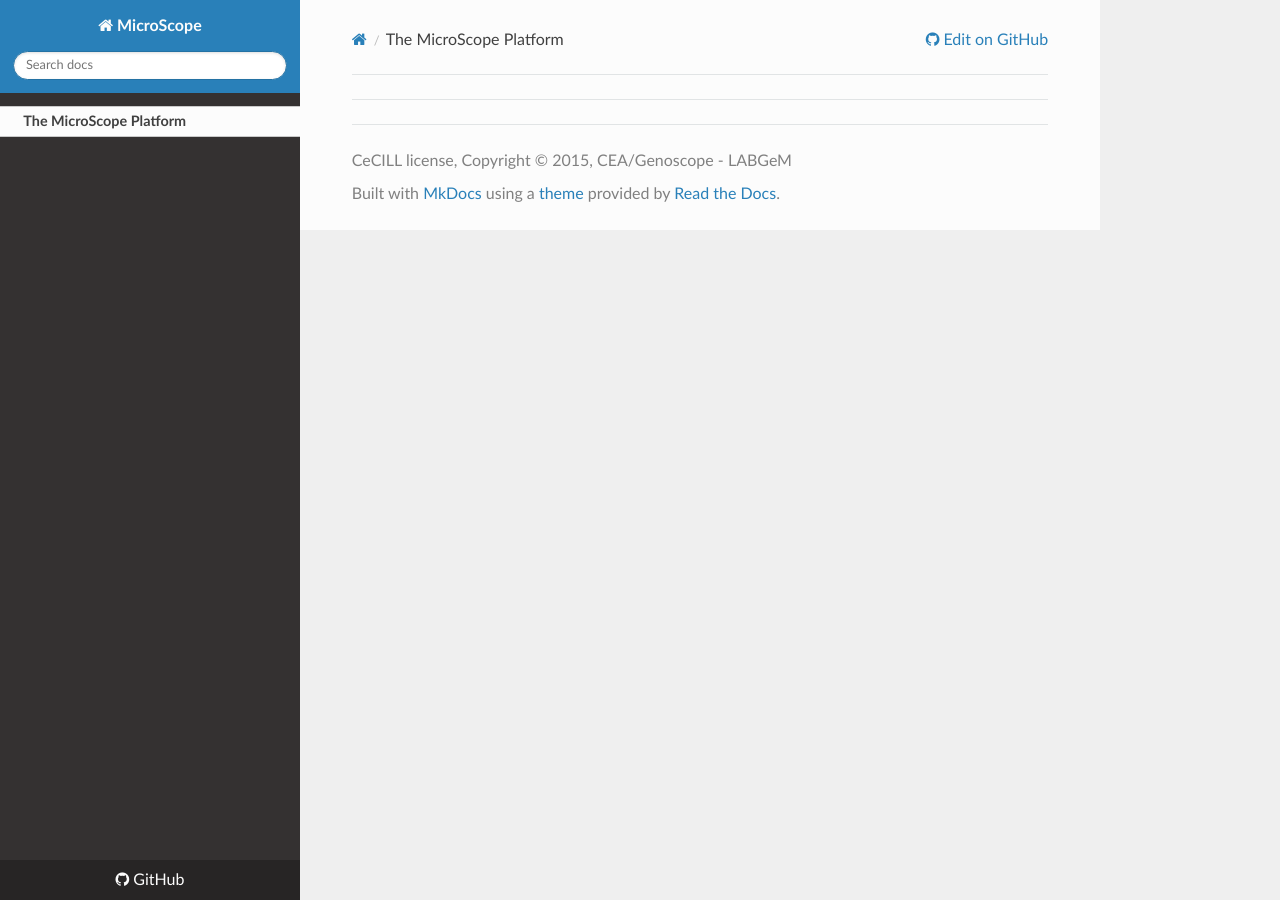
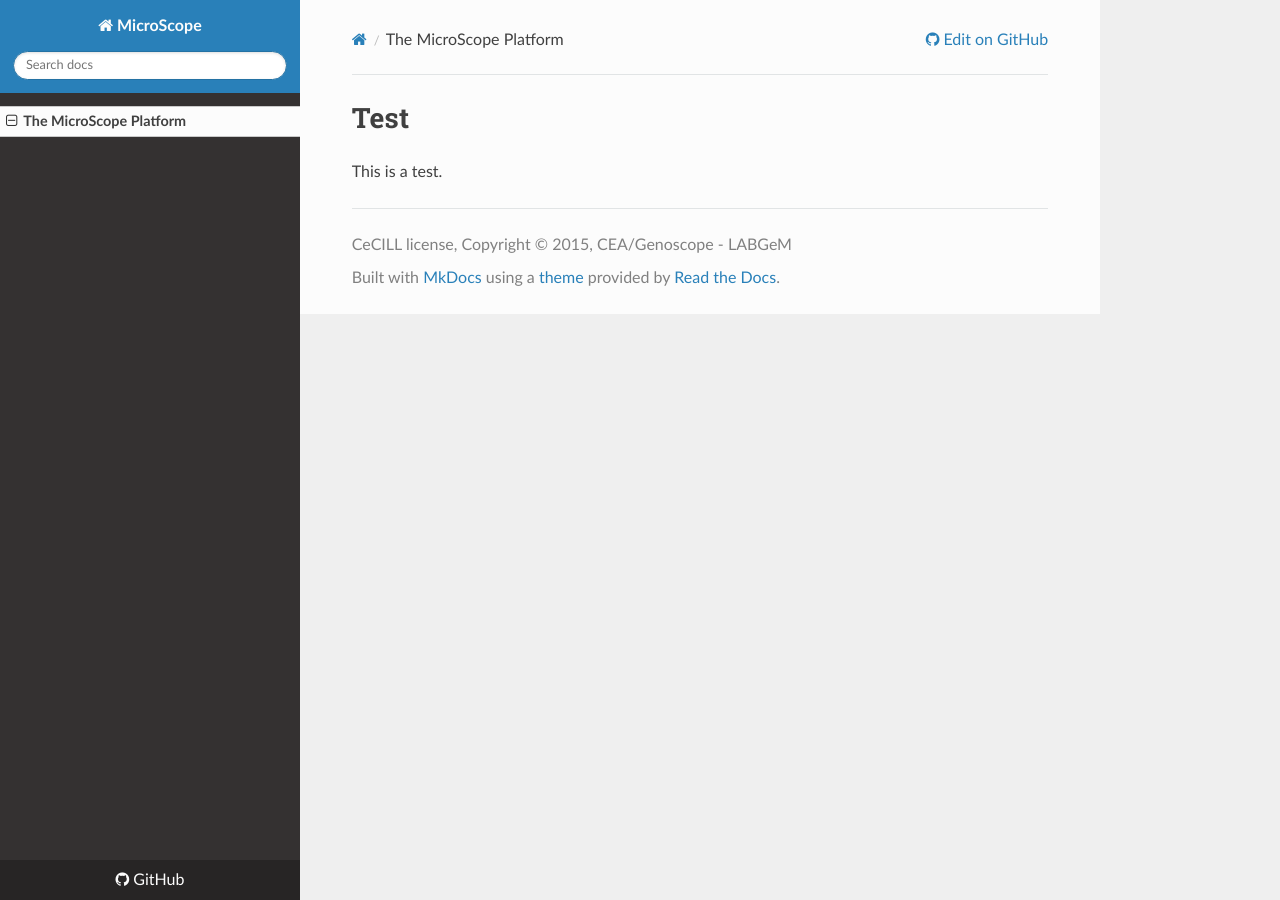
Before and after one commit to labgem/microscope-user-doc, an MkDocs documentation site: the page built from docs/index.md, in a window 1280 px wide. Built offline with MkDocs 1.6.1, drawn with Linux system fonts in a browser that asks for light colours; nearby versions of some CDN libraries; old or Windows-style settings are respelled for this version of MkDocs.

Commit message:
Update index.md

```diff
--- a/docs/index.md
+++ b/docs/index.md
@@ -1 +1,3 @@
----
+# Test
+
+This is a test.
```
